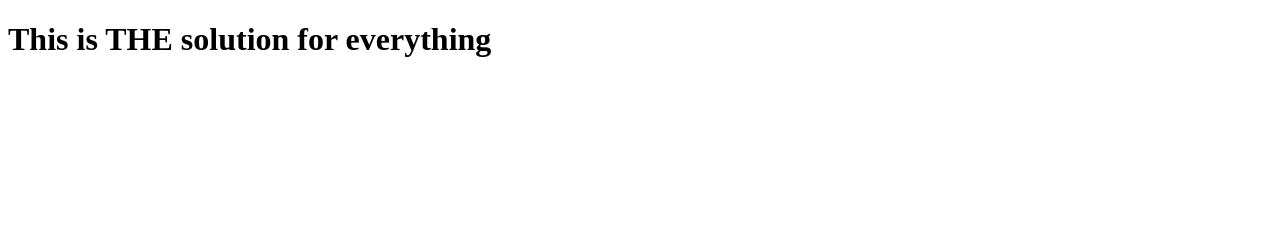
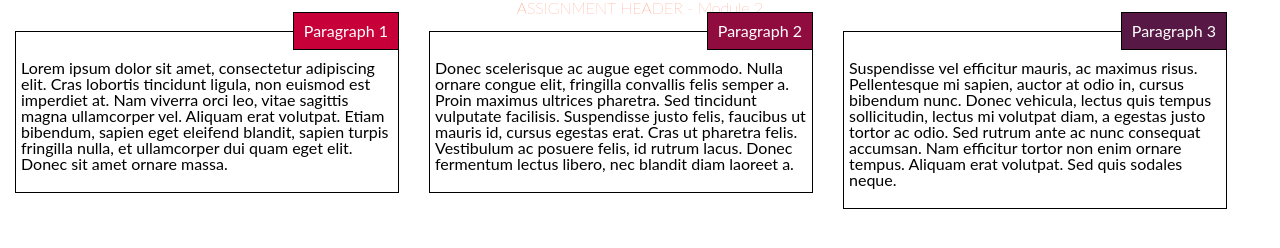
Before and after one commit to IrisSantaAna/solution-mod2, a plain HTML site: page site/index.html in a window 1280 px wide. Drawn offline with Linux system fonts and the light colour scheme; files that its build step writes are made by us from their sources.

Commit message:
Assignment for Module 2

```diff
--- /dev/null
+++ b/site/css/reset.css
@@ -0,0 +1,48 @@
+html, body, div, span, applet, object, iframe,
+h1, h2, h3, h4, h5, h6, p, blockquote, pre,
+a, abbr, acronym, address, big, cite, code,
+del, dfn, em, img, ins, kbd, q, s, samp,
+small, strike, strong, sub, sup, tt, var,
+b, u, i, center,
+dl, dt, dd, ol, ul, li,
+fieldset, form, label, legend,
+table, caption, tbody, tfoot, thead, tr, th, td,
+article, aside, canvas, details, embed,
+figure, figcaption, footer, header, hgroup,
+menu, nav, output, ruby, section, summary,
+time, mark, audio, video {
+	border: 0;
+	font-size: 100%;
+	font: inherit;
+	margin: 0;
+	padding: 0;
+	vertical-align: baseline;
+}
+
+article, aside, details, figcaption, figure,
+footer, header, hgroup, menu, nav, section {
+	display: block;
+}
+
+body {
+	line-height: 1;
+}
+
+ol, ul {
+	list-style: none;
+}
+
+blockquote, q {
+	quotes: none;
+}
+
+blockquote:before, blockquote:after,
+q:before, q:after {
+	content: '';
+	content: none;
+}
+
+table {
+	border-collapse: collapse;
+	border-spacing: 0;
+}
--- /dev/null
+++ b/site/css/style.css
@@ -0,0 +1,115 @@
+/* Simple Responsive Framework */
+h1 {
+	margin-bottom: 15px;
+	font-weight: 3;
+	color: #FF5733;
+	text-align: center;
+}
+
+body {
+	font-family: Lato, Calibri, Arial, sans-serif;
+}
+
+* {
+	box-sizing: border-box;
+}
+div {
+	border: 1px solid black;
+	margin-bottom: 15px;
+	padding: 10px 5px 0px 5px;
+	margin-left: 15px;
+	margin-right: 15px;
+
+}
+
+h3 {
+	border: 1px solid black;
+	float: right;
+	position: relative;
+	bottom: 30px;
+	left: 6px;
+	padding: 10px;
+}
+
+p {
+	position: relative;
+	clear: right;
+	bottom: 20px;
+}
+
+#uno {
+	color: white;
+	background-color: #c70039;
+}
+
+#dos {
+	color: white;
+	background-color: #900c3f;
+}
+
+#tres {
+	color: white;
+	background-color: #581845;
+}
+
+/*
+.p2-l, .p2-m {
+	margin-right: 15px;
+	margin-left: 15px;
+
+
+	top right bottom left
+}
+*/
+
+.row {
+	width: 100%
+}
+
+/* Large devices - Desktop version */
+@media (min-width: 992px){ .p1-l, .p2-l, .p3-l {
+	float: left;
+}
+	.p1-l {
+		width: 30%;
+	}
+	.p2-l {
+		width: 30%
+	}
+	.p3-l {
+		width: 30%
+	}
+
+}
+
+/* 	Medium devices - Tablet version */
+@media (min-width: 768px) and (max-width: 991px){ .p1-m, .p2-m, .p3-m{
+	float: left;
+}
+	.p1-m {
+		width: 40%
+	}
+	.p2-m {
+		width: 40%
+	}
+	.p3-m {
+		width: 83%
+	}
+
+}
+
+/* Small devices - Mobile version */
+@media (max-width: 767px){ .p1-s, .p2-s, .p3-s{
+	float: left;
+}
+	.p1-s {
+		width: 70%
+	}
+	.p2-s {
+		width: 70%
+	}
+	.p3-s {
+		width: 70%
+	}
+
+}
--- a/site/index.html
+++ b/site/index.html
@@ -1,10 +1,30 @@
 <!DOCTYPE html>
 <html>
 <head>
+	<meta charset="utf-8"/>
+	<link rel="stylesheet" type="text/css" href="reset.css">
+	<link rel="stylesheet" type="text/css" href="css/style.css"/>
 	<title>M2 Solution</title>
 </head>
+
 <body>
-<h1> This is THE solution for everything </h1>
+	<h1> ASSIGNMENT HEADER - Module 2 </h1>
+	<section class="row">
+		<div class="p1-l p1-m p1-s">
+			<h3 id="uno"> Paragraph 1 </h3>
+			<p>Lorem ipsum dolor sit amet, consectetur adipiscing elit. Cras lobortis tincidunt ligula, non euismod est imperdiet at. Nam viverra orci leo, vitae sagittis magna ullamcorper vel. Aliquam erat volutpat. Etiam bibendum, sapien eget eleifend blandit, sapien turpis fringilla nulla, et ullamcorper dui quam eget elit. Donec sit amet ornare massa.</p>
+		</div>
+		<div class="p2-l p2-m p2-s">
+			<h3 id="dos"> Paragraph 2 </h3>
+			<p>Donec scelerisque ac augue eget commodo. Nulla ornare congue elit, fringilla convallis felis semper a. Proin maximus ultrices pharetra. Sed tincidunt vulputate facilisis. Suspendisse justo felis, faucibus ut mauris id, cursus egestas erat. Cras ut pharetra felis. Vestibulum ac posuere felis, id rutrum lacus. Donec fermentum lectus libero, nec blandit diam laoreet a. </p>
+		</div>
+		<div class="p3-l p3-m p3-s">
+			<h3 id="tres"> Paragraph 3 </h3>
+			<p>Suspendisse vel efficitur mauris, ac maximus risus. Pellentesque mi sapien, auctor at odio in, cursus bibendum nunc. Donec vehicula, lectus quis tempus sollicitudin, lectus mi volutpat diam, a egestas justo tortor ac odio. Sed rutrum ante ac nunc consequat accumsan. Nam efficitur tortor non enim ornare tempus. Aliquam erat volutpat. Sed quis sodales neque.</p>
+		</div>
+	</section>
+
+
 
 </body>
 </html>
```
Also changed, not shown: site/css/stylesheet.css (deleted).
